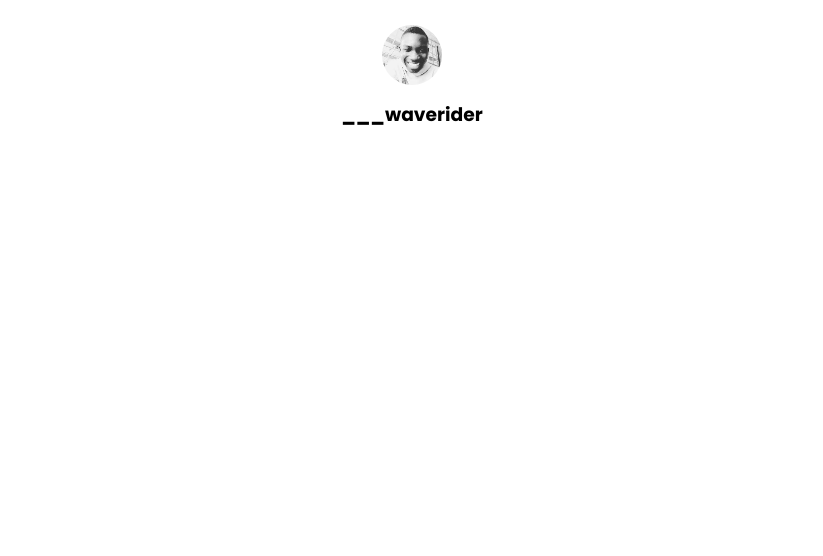
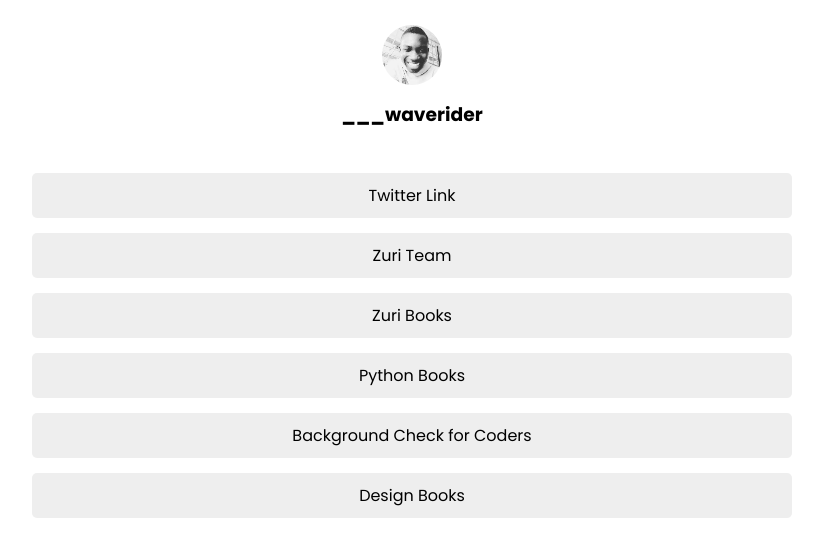
Before and after one commit to dauntless001/hngi9-linktree, a React (Create React App) app: page / in a window 1280 px wide. Shown: the top 556 px of the page, without its empty margins (228-1051 px from the left). Built offline with nearby package versions, Linux system fonts and the light colour scheme.

Commit message:
link secition

```diff
--- a/src/App.css
+++ b/src/App.css
@@ -19,9 +19,16 @@
 }
 .link__section{
     width: 100%;
-    background-color: blue;
 }
-.link{
+
+.link__section > a{
     text-align: center;
-    background-color: red;
+    display: block;
+    text-decoration: none;
+    padding: 10px 0;
+    background-color: #eee;
+    color: black;
+    border-radius: 5px;
+    cursor: pointer;
+    margin: 15px 0;
 }
```
Also changed, not shown: src/App.js.
